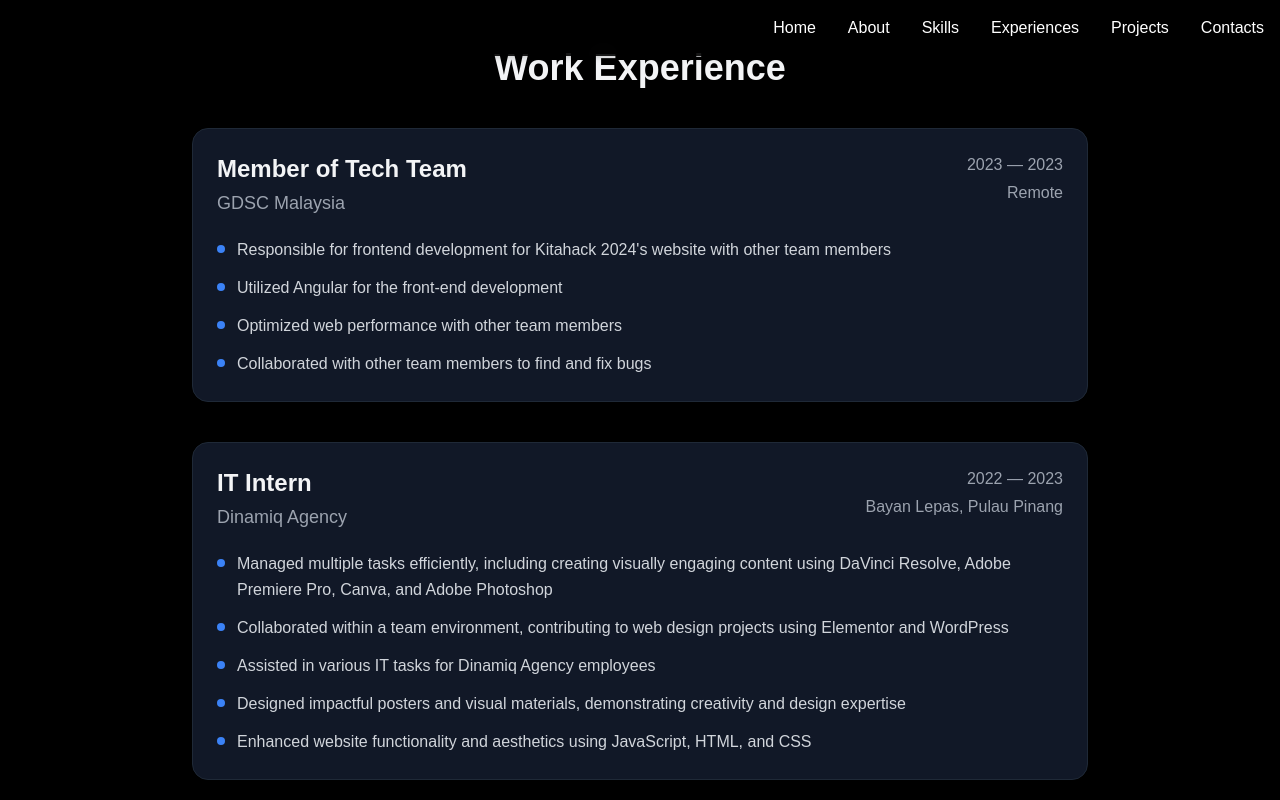
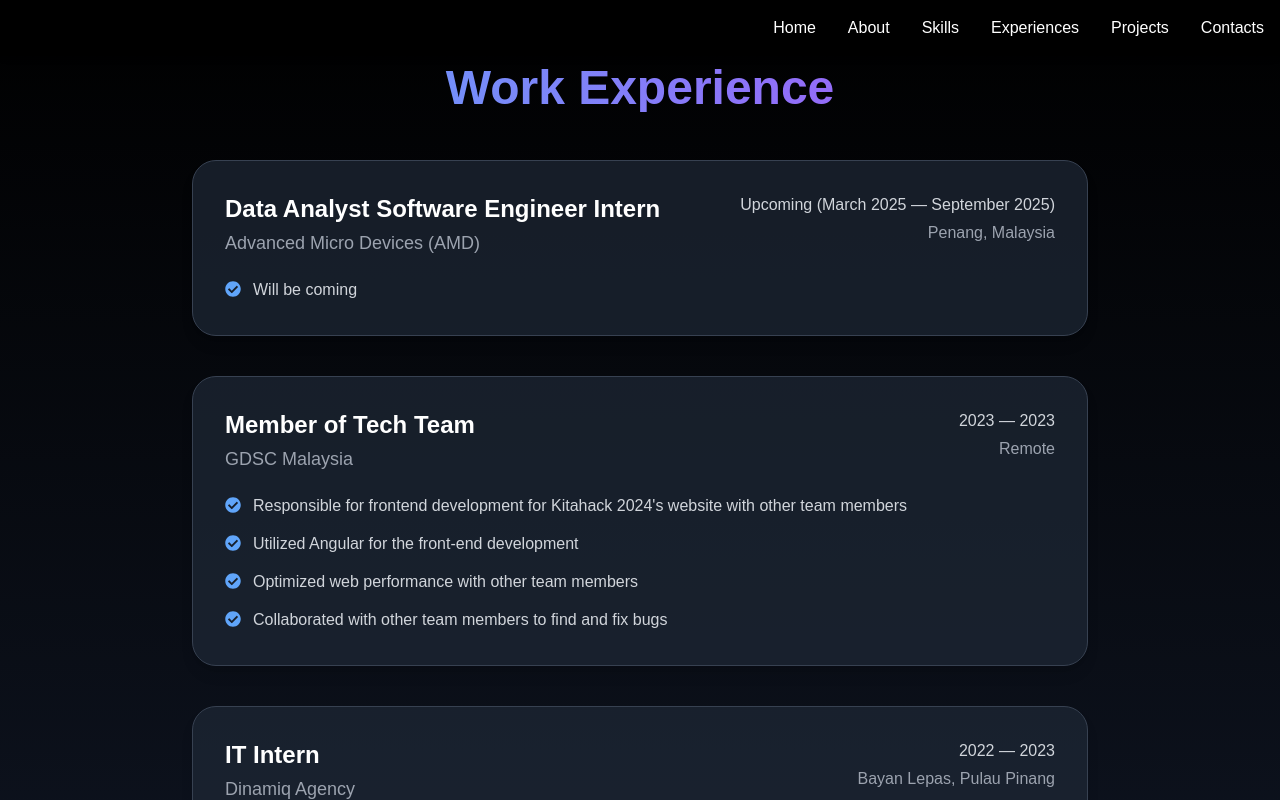
Before and after one commit to daniyalrosli/my-portfolio, a Next.js app: page /experiences in a window 1280 px wide. Shown: the top 800 px of the page. Built offline with nearby package versions, Linux system fonts and the light colour scheme.

Commit message:
update ui

```diff
--- a/package.json
+++ b/package.json
@@ -12,6 +12,7 @@
     "@radix-ui/react-hover-card": "^1.1.4",
     "@shadcn/ui": "^0.0.4",
     "framer-motion": "^11.11.11",
+    "lucide-react": "^0.477.0",
     "next": "15.0.2",
     "react": "^18.3.1",
     "react-dom": "^18.3.1",
--- a/src/app/experiences/page.tsx
+++ b/src/app/experiences/page.tsx
@@ -1,5 +1,6 @@
 // app/experience/page.tsx
 import Navbar from "../components/navbar"; // Ensure this path is correct
+import { FaCheckCircle } from "react-icons/fa"; // Import icon for bullet points
 
 interface Experience {
   role: string;
@@ -11,6 +12,14 @@ interface Experience {
 }
 
 const experiences: Experience[] = [
+  {
+    role: "Data Analyst Software Engineer Intern",
+    company: "Advanced Micro Devices (AMD)",
+    location: "Penang, Malaysia",
+    period: "Upcoming (March 2025 — September 2025)",
+    isRemote: false,
+    points: ["Will be coming"],
+  },
   {
     role: "Member of Tech Team",
     company: "GDSC Malaysia",
@@ -42,35 +51,43 @@ const experiences: Experience[] = [
 
 const ExperiencePage = () => {
   return (
-    <main className="min-h-screen bg-black text-white py-12 px-6 sm:px-12">
+    <main className="min-h-screen bg-gradient-to-b from-black to-gray-900 text-white py-16 px-6 sm:px-12">
       <Navbar />
       <div className="max-w-4xl mx-auto">
-        <h1 className="text-4xl font-bold text-gray-100 mb-10 text-center">Work Experience</h1>
+        <h1 className="text-5xl font-bold text-transparent bg-clip-text bg-gradient-to-r from-blue-400 to-purple-500 mb-12 text-center">
+          Work Experience
+        </h1>
 
         <div className="space-y-10">
           {experiences.map((exp, index) => (
             <div
               key={index}
-              className="bg-gray-900 rounded-2xl shadow-lg p-6 hover:shadow-2xl transition-shadow duration-300 border border-gray-800"
+              className="bg-gray-800/70 rounded-3xl shadow-lg p-8 hover:shadow-xl transition-all duration-300 border border-gray-700 transform hover:-translate-y-1 hover:scale-[1.02]"
             >
               <div className="flex flex-col sm:flex-row justify-between gap-4 mb-5">
                 <div>
-                  <h2 className="text-2xl font-semibold text-gray-100">{exp.role}</h2>
+                  <h2 className="text-2xl font-semibold text-white">
+                    {exp.role}
+                  </h2>
                   <p className="text-lg text-gray-400 mt-1">{exp.company}</p>
                 </div>
 
                 <div className="sm:text-right">
-                  <p className="text-gray-400">{exp.period}</p>
-                  <p className="text-gray-400 mt-1">{exp.isRemote ? "Remote" : exp.location}</p>
+                  <p className="text-gray-300 font-medium">{exp.period}</p>
+                  <p className="text-gray-400 mt-1">
+                    {exp.isRemote ? "Remote" : exp.location}
+                  </p>
                 </div>
               </div>
 
               {exp.points && (
                 <ul className="mt-4 space-y-3">
                   {exp.points.map((point, pointIndex) => (
-                    <li key={pointIndex} className="flex items-start">
-                      <span className="mt-2 mr-3 w-2 h-2 bg-blue-500 rounded-full flex-shrink-0" />
-                      <span className="text-gray-300 leading-relaxed">{point}</span>
+                    <li key={pointIndex} className="flex items-start gap-3">
+                      <FaCheckCircle className="text-blue-400 mt-1" />
+                      <span className="text-gray-300 leading-relaxed">
+                        {point}
+                      </span>
                     </li>
                   ))}
                 </ul>
```
Also changed, not shown: 1 other file (tests, documents, lock files or other folders).
